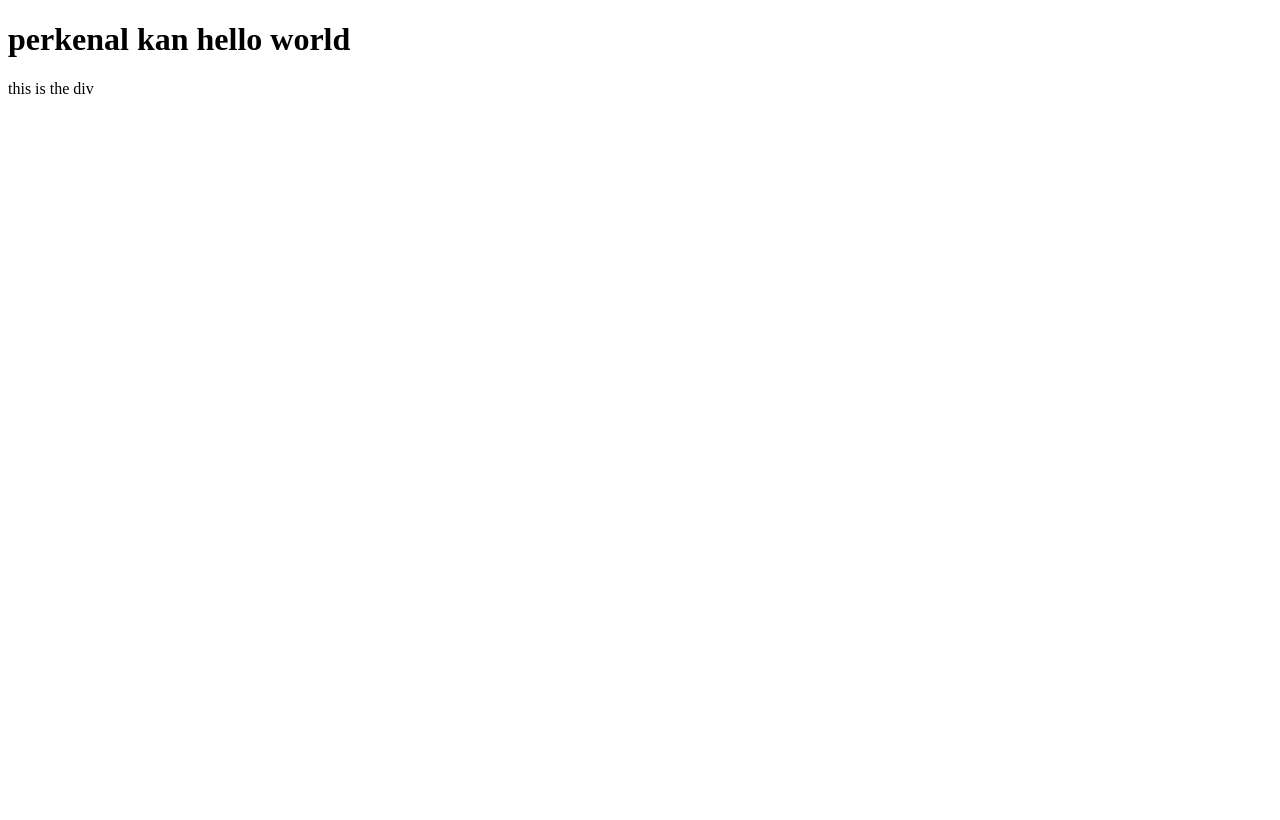
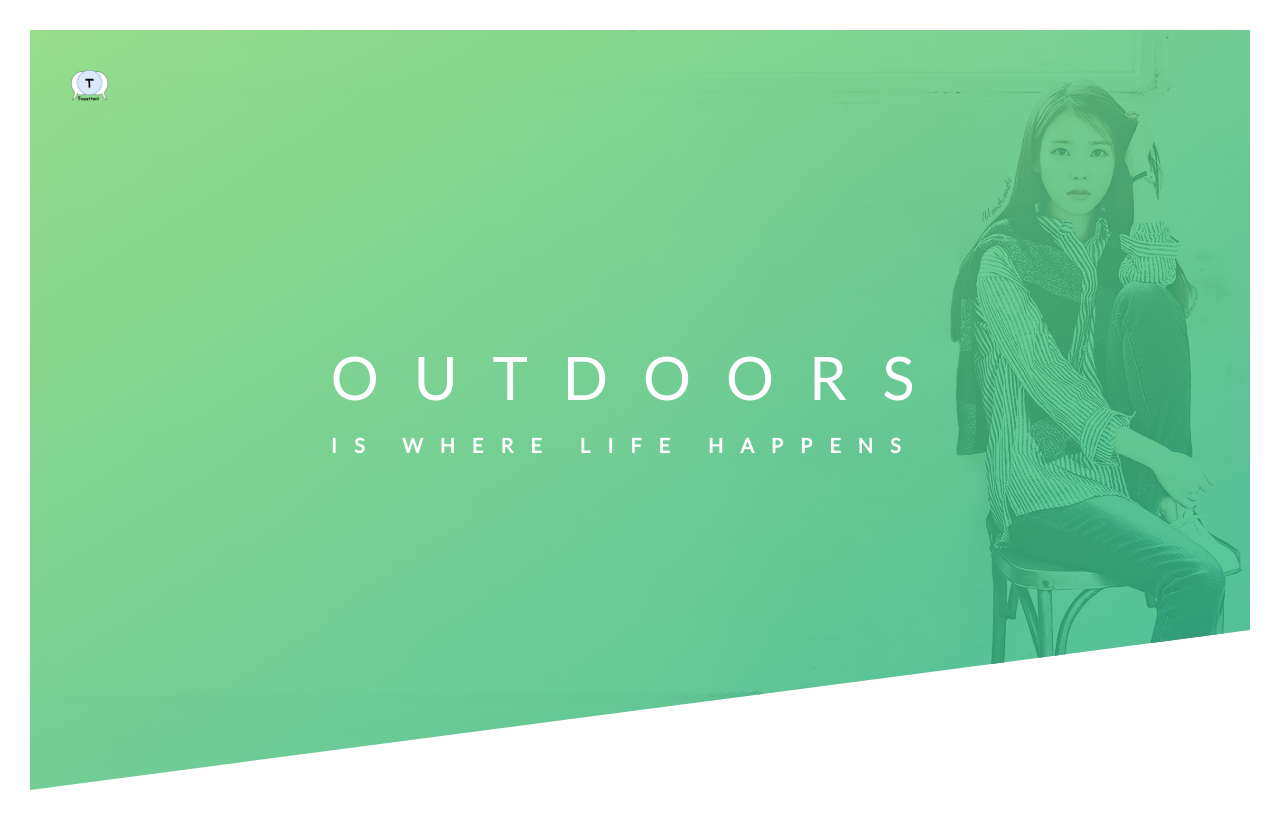
Before and after one commit to naelchris/ui-ux, a plain HTML site: page index.html in a window 1280 px wide. Drawn offline with Linux system fonts and the light colour scheme.

Commit message:
mengupdate ui index dengan logo,dll

```diff
--- /dev/null
+++ b/css/style.css
@@ -0,0 +1,57 @@
+*{
+    margin : 0;
+    padding: 0;
+    box-sizing : border-box;
+}
+body{
+    font-family: "Lato", sans-serif;
+    font-weight: 400;
+    font-size: 16px;
+    line-height: 1.7;
+    color : #777;
+    padding: 30px;
+}
+.header{
+    position :relative;
+    height: 95vh;
+    background-image: linear-gradient(
+            to right bottom,
+            rgba(126, 213, 111, 0.8),
+            rgba(40, 180, 133, 0.8)),
+    url(../img/229368.jpg);
+    background-size: cover;
+    background-position: top;
+    /*to specify color gradient we use background image*/
+    clip-path: polygon(0 0,100% 0,100% 75vh ,0 100%);
+}
+.logo-box{
+    position: absolute;
+    top : 40px;
+    left :40px;
+/*    why 40px ? because it depends on its parent element*/
+}
+.logo{
+    height: 35px;
+}
+.text-box{
+    position: absolute;
+    top :30%;
+    left: 50%;
+    transform: translate(-50%, 50%);
+}
+.heading-primary{
+    color:#fff;
+    text-transform:uppercase ;
+}
+.heading-primary-main{
+    display: block;
+    font-size: 60px;
+    font-weight: 400;
+    letter-spacing: 35px;
+}
+.heading-primary-sub{
+    display:block;
+    font-size:20px ;
+    font-weight:700;
+    letter-spacing:17px;
+}
--- a/index.html
+++ b/index.html
@@ -2,15 +2,26 @@
 <html lang="en">
 <head>
     <meta charset="UTF-8">
+    <link href="https://fonts.googleapis.com/css?family=Lato&display=swap" rel="stylesheet">
     <meta name="viewport"
           content="width=device-width, user-scalable=no, initial-scale=1.0, maximum-scale=1.0, minimum-scale=1.0">
     <meta http-equiv="X-UA-Compatible" content="ie=edge">
+    <link rel="stylesheet" href="css/style.css">
     <title>Document</title>
 </head>
 <body>
-   <h1> perkenal kan hello world</h1>
-    <div>
-        this is the div
-    </div>
+   <header class="header">
+       <div class="logo-box">
+           <img src="img/Logo%20Tweetwit.png" alt="Logo" class="logo">
+       </div>
+       <div class="text-box">
+           <h1 class="heading-primary">
+               <span class="heading-primary-main">Outdoors</span>
+               <span class="heading-primary-sub">is where life happens  </span>
+           </h1>
+       </div>
+
+   </header>
+
 </body>
 </html>
```
Also changed, not shown: img/229368.jpg (added), img/Logo Tweetwit.png (added).
